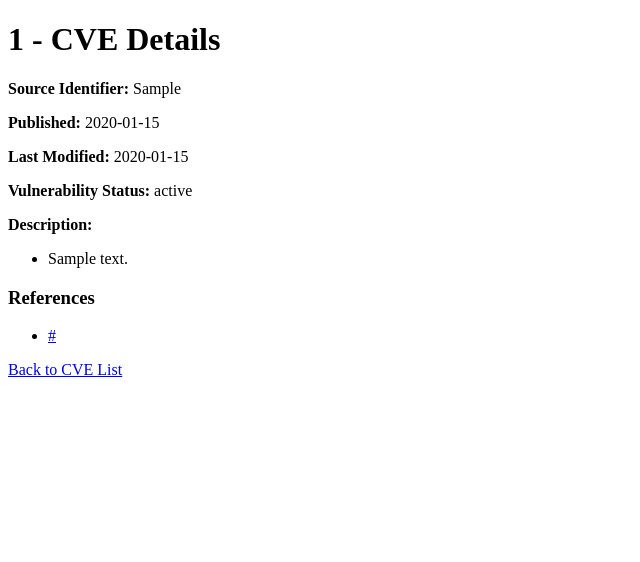
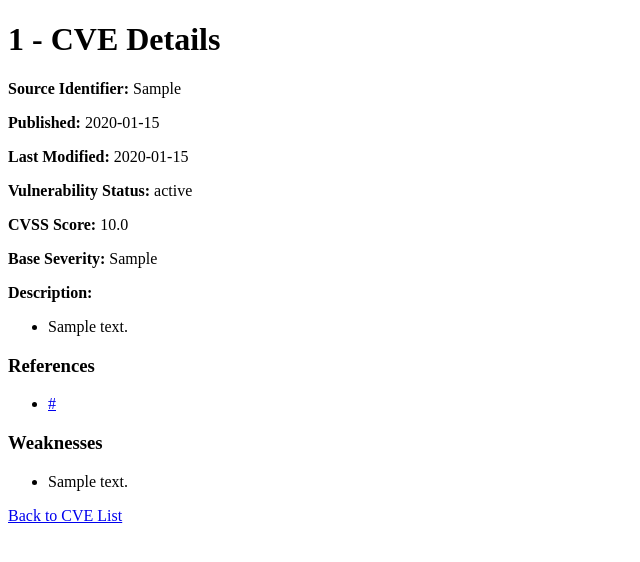
Before and after one commit to Hitesh040603/Securin_Assignment, a Flask app: page /cves/1 in a window 1280 px wide. Shown: the top 562 px of the page, without its empty margins (0-640 px from the left). Run offline with Flask 3, Linux system fonts and the light colour scheme; tables that the repository leaves empty hold one stand-in row (values such as "Sample post").

Commit message:
Updated cve_detail.html

```diff
--- a/templates/cve_detail.html
+++ b/templates/cve_detail.html
@@ -11,6 +11,9 @@
     <p><strong>Published:</strong> {{ cve['published'] }}</p>
     <p><strong>Last Modified:</strong> {{ cve['last_modified'] }}</p>
     <p><strong>Vulnerability Status:</strong> {{ cve['vuln_status'] }}</p>
+    <p><strong>CVSS Score:</strong> {{ cve['cvss_score'] }}</p>
+    <p><strong>Base Severity:</strong> {{ cve['base_severity'] }}</p>
+
     <p><strong>Description:</strong></p>
     <ul>
         {% for description in descriptions %}
@@ -25,6 +28,13 @@
         {% endfor %}
     </ul>
 
+    <h3>Weaknesses</h3>
+    <ul>
+        {% for weakness in weaknesses %}
+            <li>{{ weakness['description'] }}</li>
+        {% endfor %}
+    </ul>
+
     <a href="/">Back to CVE List</a>
 </body>
 </html>
```
